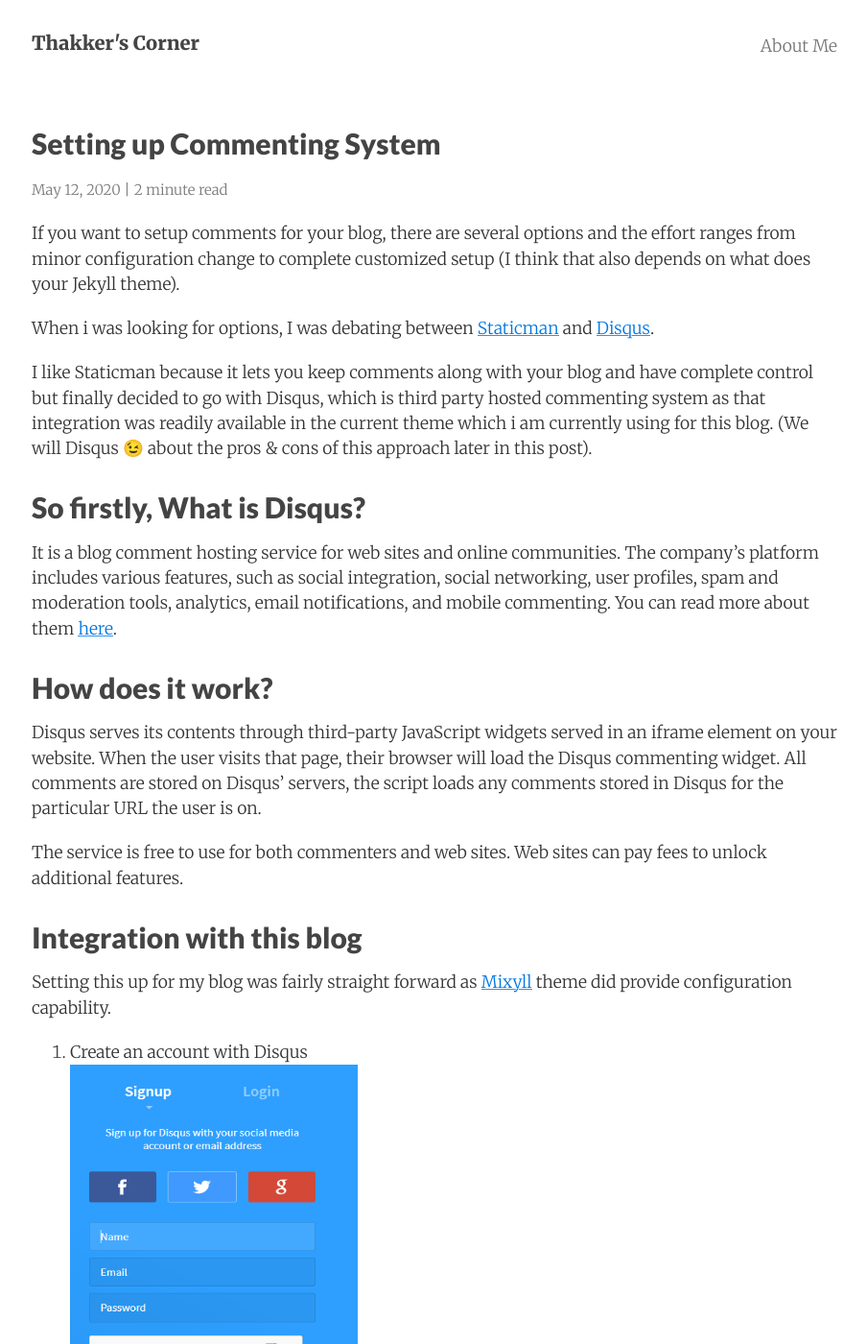
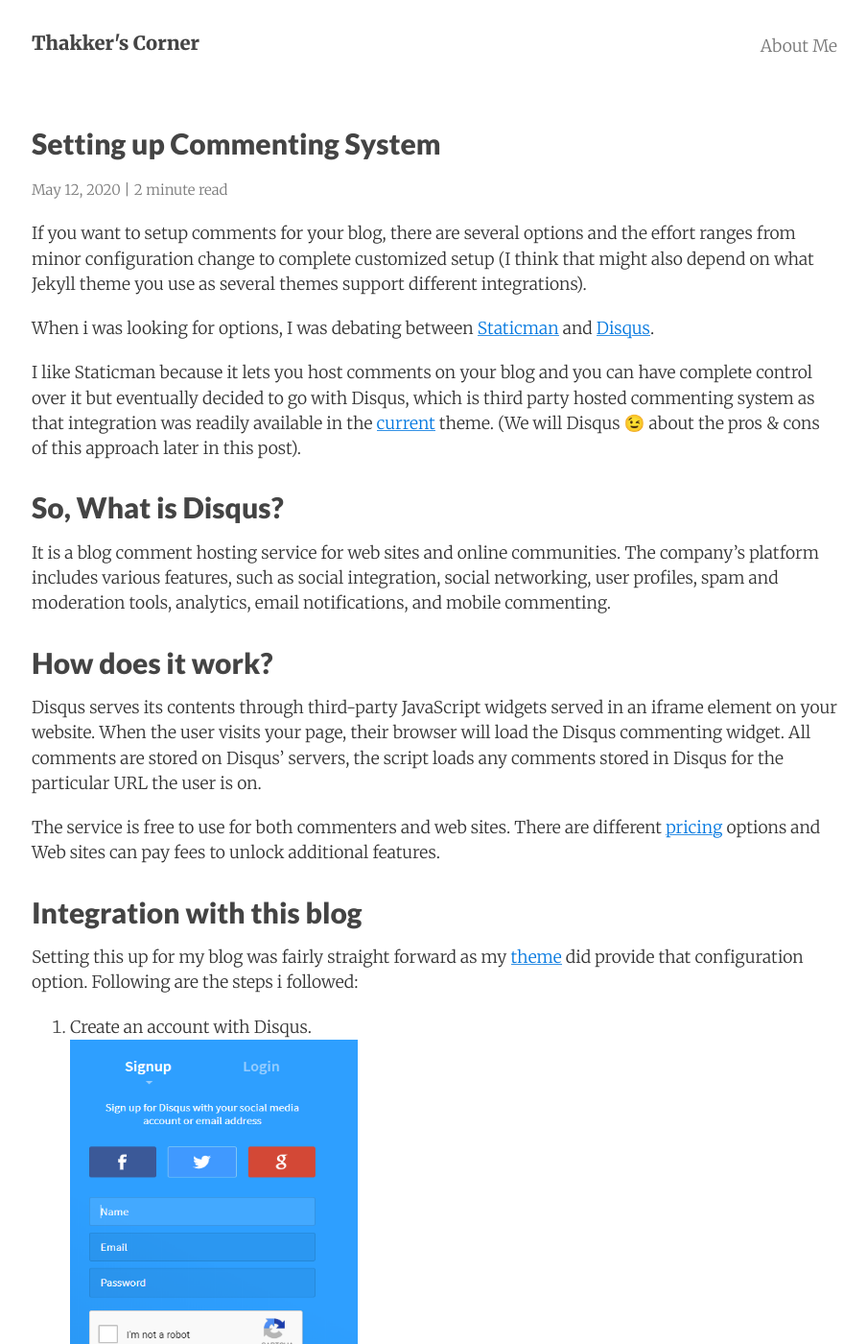
Before and after one commit to AdiThakker/AdiThakker.github.io, a Jekyll site: the page built from _posts/2020-05-12-Setting-up-comments.md, in a window 1280 px wide and 1400 px high. Shown: the whole window at 96% size, without its empty margins (187-1091 px from the left). Built offline with Jekyll 4.4.1, drawn with Linux system fonts in a browser that asks for light colours; nearby versions of some CDN libraries; comment, search, counter and statistics services are not loaded; some of the changed text lies outside the part shown.

Commit message:
final update to the comment post

```diff
--- a/_posts/2020-05-12-Setting-up-comments.md
+++ b/_posts/2020-05-12-Setting-up-comments.md
@@ -6,57 +6,57 @@
 categories: Blogging, General
 ---
 
-If you want to setup comments for your blog, there are several options and the effort ranges from minor configuration change to complete customized setup (I think that also depends on what does your Jekyll theme).
+If you want to setup comments for your blog, there are several options and the effort ranges from minor configuration change to complete customized setup (I think that might also depend on what Jekyll theme you use as several themes support different integrations).
 
 When i was looking for options, I was debating between [Staticman](https://staticman.net/) and [Disqus](https://disqus.com/).
 
-I like Staticman because it lets you keep comments along with your blog and have complete control but finally decided to go with Disqus, which is third party hosted commenting system as that integration was readily available in the current theme which i am currently using for this blog. (We will Disqus 😉 about the pros & cons of this approach later in this post).
+I like Staticman because it lets you host comments on your blog and you can have complete control over it but eventually decided to go with Disqus, which is third party hosted commenting system as that integration was readily available in the [current](https://jekyll-themes.com/mixyll/) theme. (We will Disqus 😉 about the pros & cons of this approach later in this post).
 
-## So firstly, What is Disqus?
+## So, What is Disqus?
 
- It is a blog comment hosting service for web sites and online communities. The company's platform includes various features, such as social integration, social networking, user profiles, spam and moderation tools, analytics, email notifications, and mobile commenting. You can read more about them [here](https://disqus.com/).
+ It is a blog comment hosting service for web sites and online communities. The company's platform includes various features, such as social integration, social networking, user profiles, spam and moderation tools, analytics, email notifications, and mobile commenting.
 
 ## How does it work?
 
-Disqus serves its contents through third-party JavaScript widgets served in an iframe element on your website. When the user visits that page, their browser will load the Disqus commenting widget. All comments are stored on Disqus’ servers, the script loads any comments stored in Disqus for the particular URL the user is on.
+Disqus serves its contents through third-party JavaScript widgets served in an iframe element on your website. When the user visits your page, their browser will load the Disqus commenting widget. All comments are stored on Disqus’ servers, the script loads any comments stored in Disqus for the particular URL the user is on.
 
-The service is free to use for both commenters and web sites. Web sites can pay fees to unlock additional features.
+The service is free to use for both commenters and web sites. There are different [pricing](https://disqus.com/pricing/) options and Web sites can pay fees to unlock additional features.
 
 ## Integration with this blog
 
-Setting this up for my blog was fairly straight forward as [Mixyll](https://jekyll-themes.com/mixyll/) theme did provide configuration capability.
+Setting this up for my blog was fairly straight forward as my [theme](https://jekyll-themes.com/mixyll/) did provide that configuration option. Following are the steps i followed:
 
-1. Create an account with Disqus<br>
+1. Create an account with Disqus.<br>
 ![Setup]({{site.url}}/images/disqus-account-creation.png){:height="500px" width="300px"}
 
-2. Once logged, select I want to install Disqus on my site <br>
-![Setup]({{site.url}}/images/disqus-account-setup.png){:height="500px" width="300px"}
+2. Once logged, select - I want to install Disqus on my site. <br>
+![Setup]({{site.url}}/images/disqus-account-setup.png){:height="400px" width="300px"}
 
-3. Configurea new site and enter the website name. This shortname is needed for the configuration setting on my blog's _config.yml file <br>
+3. Configure new site and enter the website name. This shortname is needed for the configuration setting in the blog's _config.yml. <br>
 ![Setup]({{site.url}}/images/disqus-website-setup.png){:height="500px" width="600px"}
 
-4. Modify blog's _config.yaml to include the shortname for the disqus site. <br>
+4. Modify _config.yaml to include the shortname for the disqus site. <br>
 ![Setup]({{site.url}}/images/disqus-config-setup.png)
 
 5. And thats it, Comments are displayed!!! <br>
 ![Setup]({{site.url}}/images/disqus-comments-integrated.png)
 
-So this was very quick, in few steps we got the commenting system integrated. There are some additional settings that you can tweak to customize it further on Disqus and I'll be exploring / tweaking these after the comments start flowing on the blog 😊.
+So in just few steps I got the commenting system integrated. There are several additional settings that you can tweak to customize it further on Disqus site and I'll be exploring those once comments start flowing on the blog 😊.
 
-Now finally lets talk about the pros & cons of this approach since Disqus is a third party hosted commenting system.
+Now lets talk about some of the pros & cons of this approach since Disqus is a third party hosted commenting system.
 
-## Pros
+## Pros (partial list):
 
-- Widely used and very easy to integrate
+- Widely used.
+- Very easy to setup.
+- Responsive – mobile friendly.
+- Well integrated with other social media platforms and so eliminates the need to create new accounts on every blog. Sharing comments on these platforms is also very easy.
 
-## Cons
+## Cons (partial list):
 
-- Comments stored on in a third-party service. This might be a big one depdending on your usage. Since this is a personal blog and i am just getting started, its not much of an issue for me.
-- Limited control over the user experience, look and feel, data, and <B>privacy</B>.
-- Moving your comments to a different solution could be involved as the data is hosted with third-party.
+- Comments stored on in a third-party service. This might be a big one depending on your usage. Since this is a personal blog and i am just getting started, its not much of an issue for me.
+- Limited control over the user experience, look and feel, data, and <B>[privacy](https://disqus.com/data-sharing-settings/)</B>. As a Disqus user, you might want to opt out of it.
 
-## Final Thoughts
+## Final Thoughts:
 
-If using Disqus starts to become a issue, i might move to Staticman as i was keenly considering it in first place.
-
-In the next post we will look at how to enable Google Analytics.
+I gave Disqus a try because of its simple setup. However if privacy becomes an issue going forward, i might consider Staticman as that was other self-hosted option i was considering.
```
